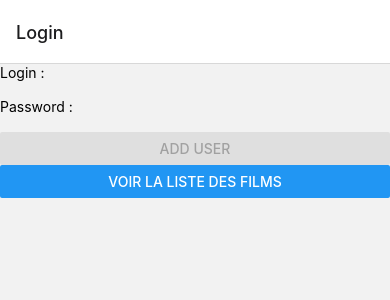
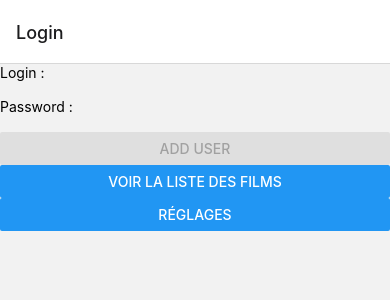
Before and after one commit to Coralie-J/movie_rating, a React Native app: screen / in a window 390 px wide. Shown: the top 300 px of the page. Built offline with nearby package versions, Linux system fonts and the light colour scheme.

Commit message:
Ajout de la vue Settings et reduction des appels à l'API IMDB

```diff
--- a/App.js
+++ b/App.js
@@ -3,6 +3,7 @@ import { createNativeStackNavigator } from "@react-navigation/native-stack";
 
 import { LoginScreen } from './components/Login.js';
 import { TabScreen } from './components/Onglets.js';
+import { SettingsScreen } from './components/Settings';
 
 
 const Stack = createNativeStackNavigator();
@@ -13,6 +14,7 @@ const App = () => {
       <Stack.Navigator initialRouteName="Login">
         <Stack.Screen name="Login" component={LoginScreen} />
         <Stack.Screen name="Movie" component={TabScreen} />
+        <Stack.Screen name="Settings" component={SettingsScreen} />
       </Stack.Navigator>
     </NavigationContainer>
   );
--- a/components/Login.js
+++ b/components/Login.js
@@ -32,6 +32,7 @@ const LoginScreen = () => {
             <TextInput value={password} onChangeText={setPassword} />
             <Button title="Add user" onPress={addUser} disabled={!validate} />
             <Button title="Voir la liste des films" onPress={() => navigation.navigate("Movie")} />
+            <Button title="Réglages" onPress={() => navigation.navigate("Settings")} />
         </View>
     );
 };
--- a/components/Search_IMDB.js
+++ b/components/Search_IMDB.js
@@ -24,7 +24,8 @@ const SearchIMDBScreen = () => {
     };
 
     useEffect(() => {
-        fetchMovies();
+        if (recherche.trim() != "")
+            fetchMovies();
     }, [recherche]);
 
 
```
